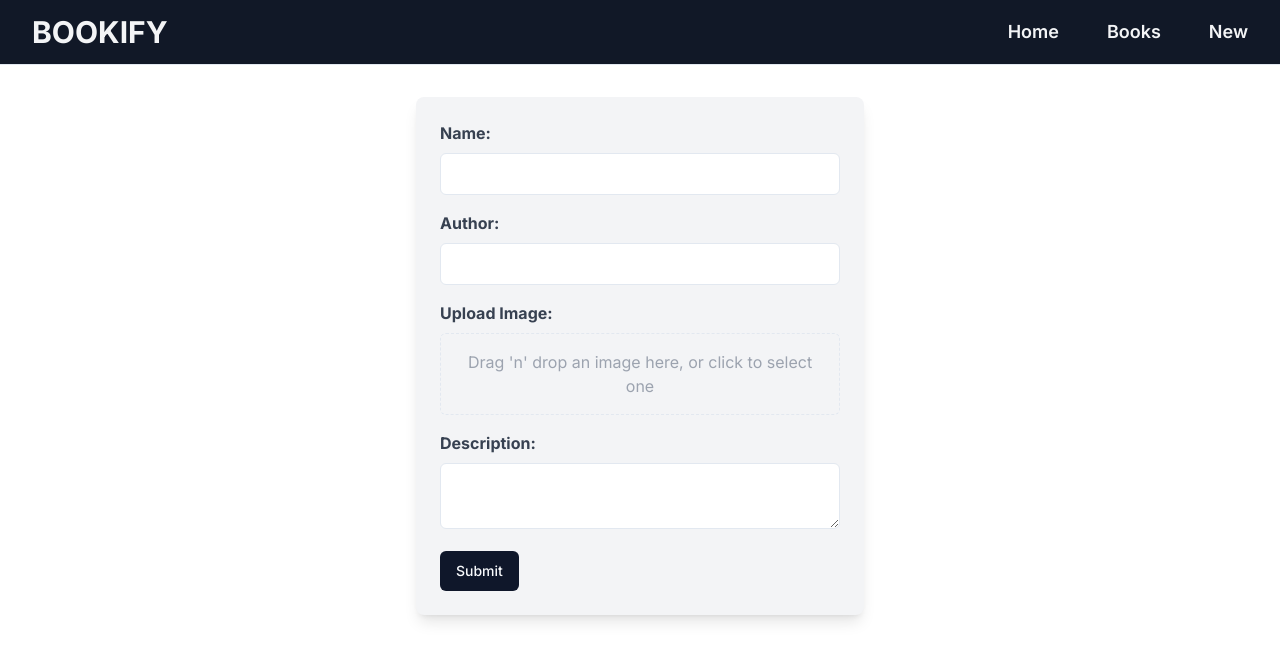
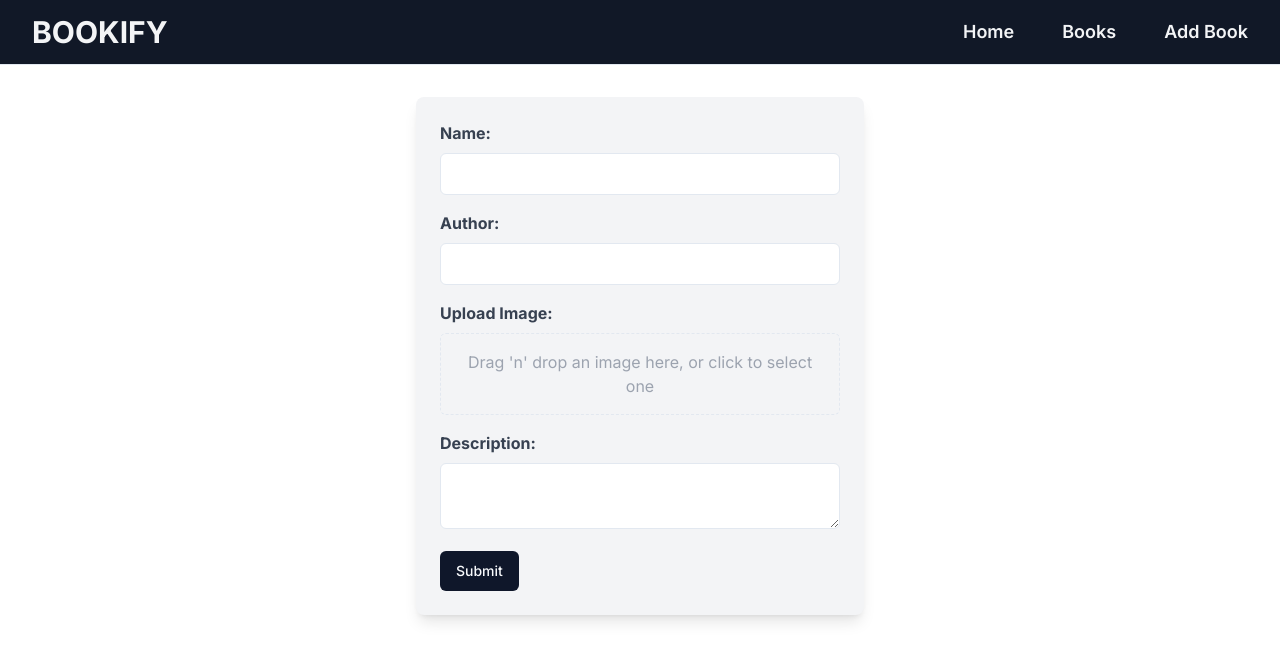
Before and after one commit to APPvalanche/book_app, a Next.js app: page /EditBook in a window 1280 px wide. Shown: the top 660 px of the page. Built offline with nearby package versions, Linux system fonts and the light colour scheme.

Commit message:
sanity client

```diff
--- a/app/New/page.tsx
+++ b/app/New/page.tsx
@@ -47,7 +47,7 @@ export default async function NewBook() {
             </p>
           </div>
           <div className="mt-4">
-            <Button className="text-white font-semibold py-2 px-4 rounded">
+            <Button className="text-white w-full font-semibold py-2 px-4 rounded">
               <Link href={`/EditBook`}>Edit Book</Link>
             </Button>
           </div>
--- a/app/components/BookList.tsx
+++ b/app/components/BookList.tsx
@@ -1,3 +1,4 @@
+"use client";
 import { client } from "../lib/sanity";
 import { simplifiedBook } from "../interface";
 import Image from "next/image";
--- a/app/components/Hero.tsx
+++ b/app/components/Hero.tsx
@@ -1,8 +1,7 @@
-
 export default function Hero() {
   return (
     <div className="mx-auto w-full bg-img items-center justify-center">
-      <h1>HEro</h1>
+      <h1>Hero</h1>
     </div>
   );
 }
--- a/app/components/Navbar.tsx
+++ b/app/components/Navbar.tsx
@@ -13,8 +13,8 @@ const links = [
     href: "/Books",
   },
   {
-    name: "New",
-    href: "/New",
+    name: "Add Book",
+    href: "/EditBook",
   },
 ];
 
--- a/app/components/NewBookForm.tsx
+++ b/app/components/NewBookForm.tsx
@@ -1,3 +1,4 @@
+
 import { useState, FormEvent } from "react";
 import { Button } from "@/components/ui/button";
 import Dropzone from "react-dropzone";
--- a/app/page.tsx
+++ b/app/page.tsx
@@ -1,12 +1,12 @@
 import Container from "@/components/container";
-import Books from "./components/BookList";
+import BookList from "./components/BookList";
 import Hero from "./components/Hero";
 
 export default function Home() {
   return (
     <Container>
       <Hero />
-      <Books />
+      <BookList />
     </Container>
   );
 }
--- a/next.config.mjs
+++ b/next.config.mjs
@@ -1,7 +1,12 @@
 /** @type {import('next').NextConfig} */
 const nextConfig = {
   images: {
-    domains: ["cdn.sanity.io"],
+    remotePatterns: [
+      {
+        protocol: "https",
+        hostname: "cdn.sanity.io**",
+      },
+    ],
   },
 };
 
```
